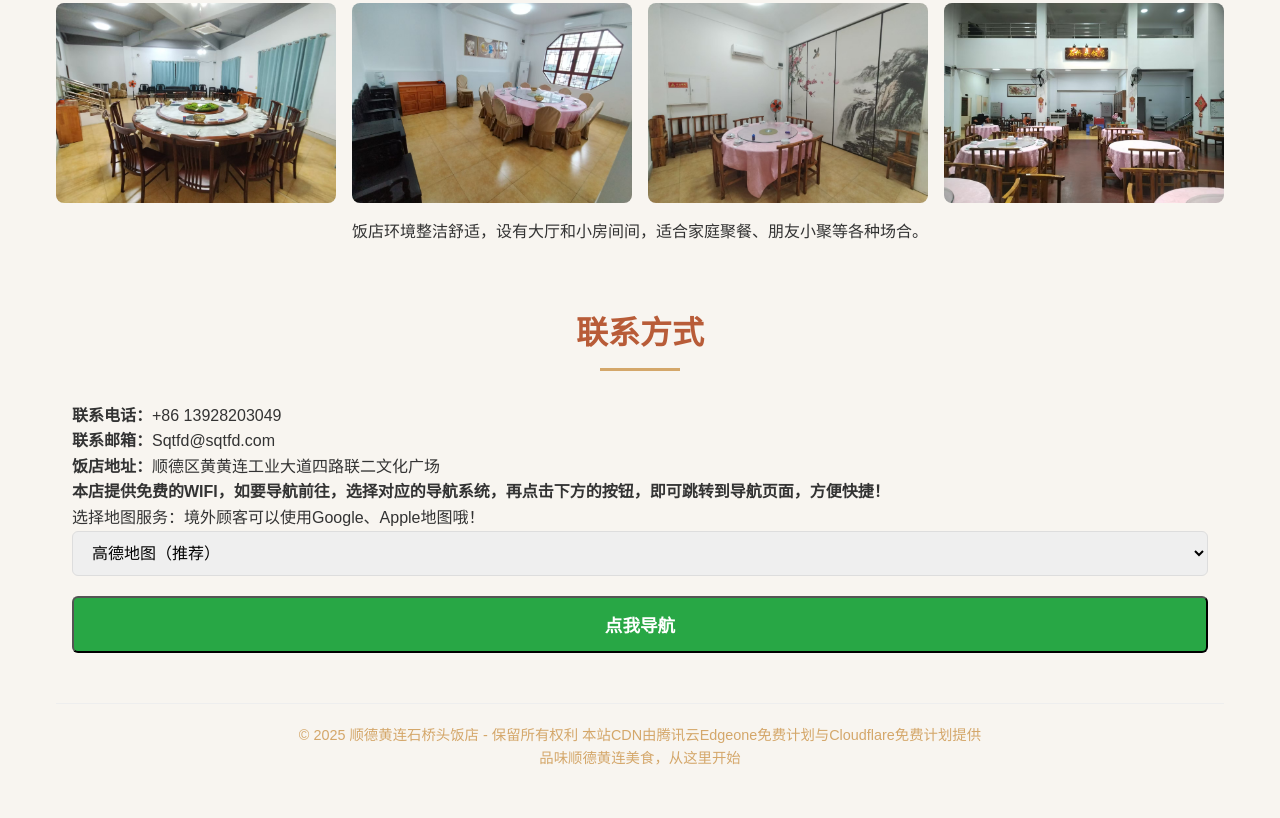
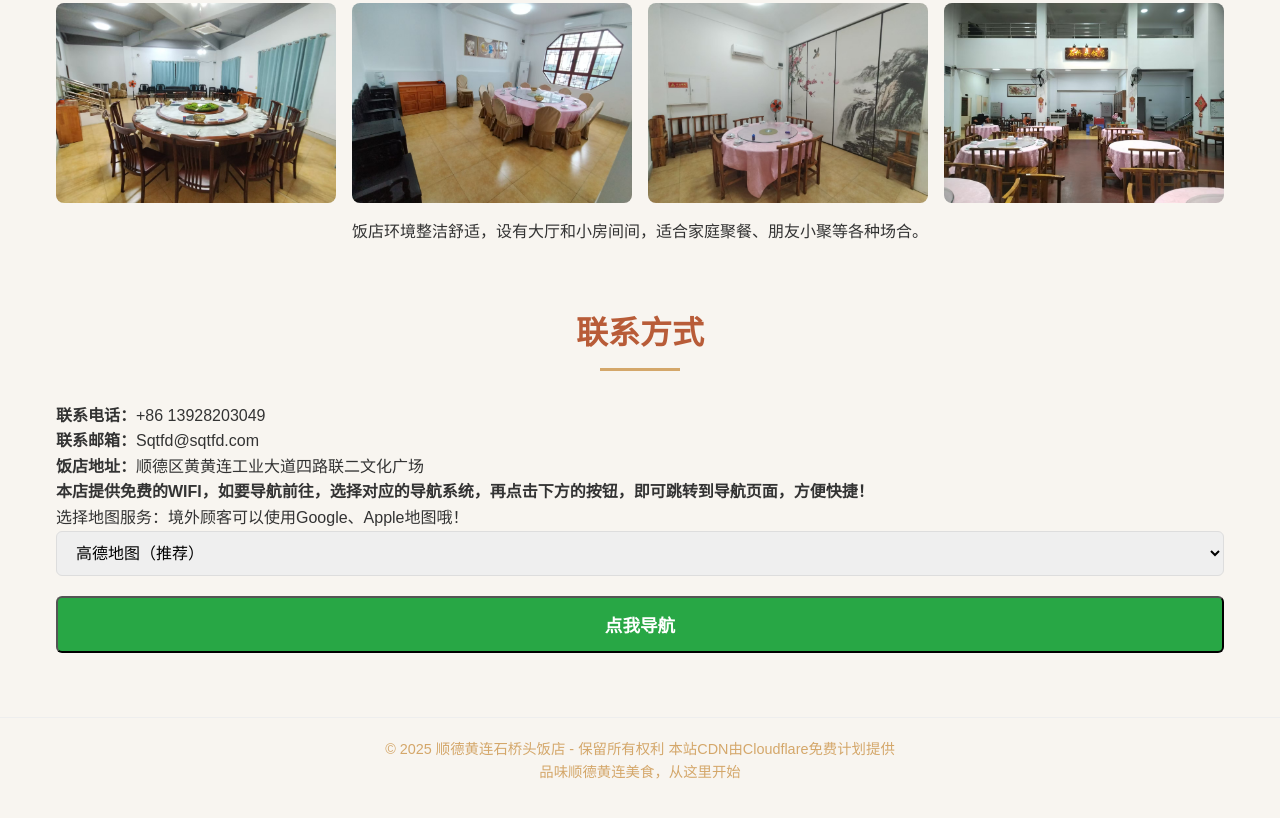
Before and after one commit to TheLittleQuteGDH/sqtfd, a plain HTML site: page index.html in a window 1280 px wide. Shown: the part 2530-3348 px from the top of the page. Drawn offline with Linux system fonts and the light colour scheme.

Commit message:
Add files via upload

```diff
--- a/index.html
+++ b/index.html
@@ -174,7 +174,7 @@
         </section>
 
         <!-- 联系方式板块 -->
-    <div class="container">
+    <section id="contact">
         <h2>联系方式</h2>
         <p><strong>联系电话：</strong>+86 13928203049</p>
         <p><strong>联系邮箱：</strong>Sqtfd@sqtfd.com</p>
@@ -195,7 +195,7 @@
 
 
     <footer>
-        <p>© 2025 顺德黄连石桥头饭店 - 保留所有权利 本站CDN由腾讯云Edgeone免费计划与Cloudflare免费计划提供</p>
+        <p>© 2025 顺德黄连石桥头饭店 - 保留所有权利 本站CDN由Cloudflare免费计划提供</p>
         <p>品味顺德黄连美食，从这里开始</p>
     </footer>
 
```
